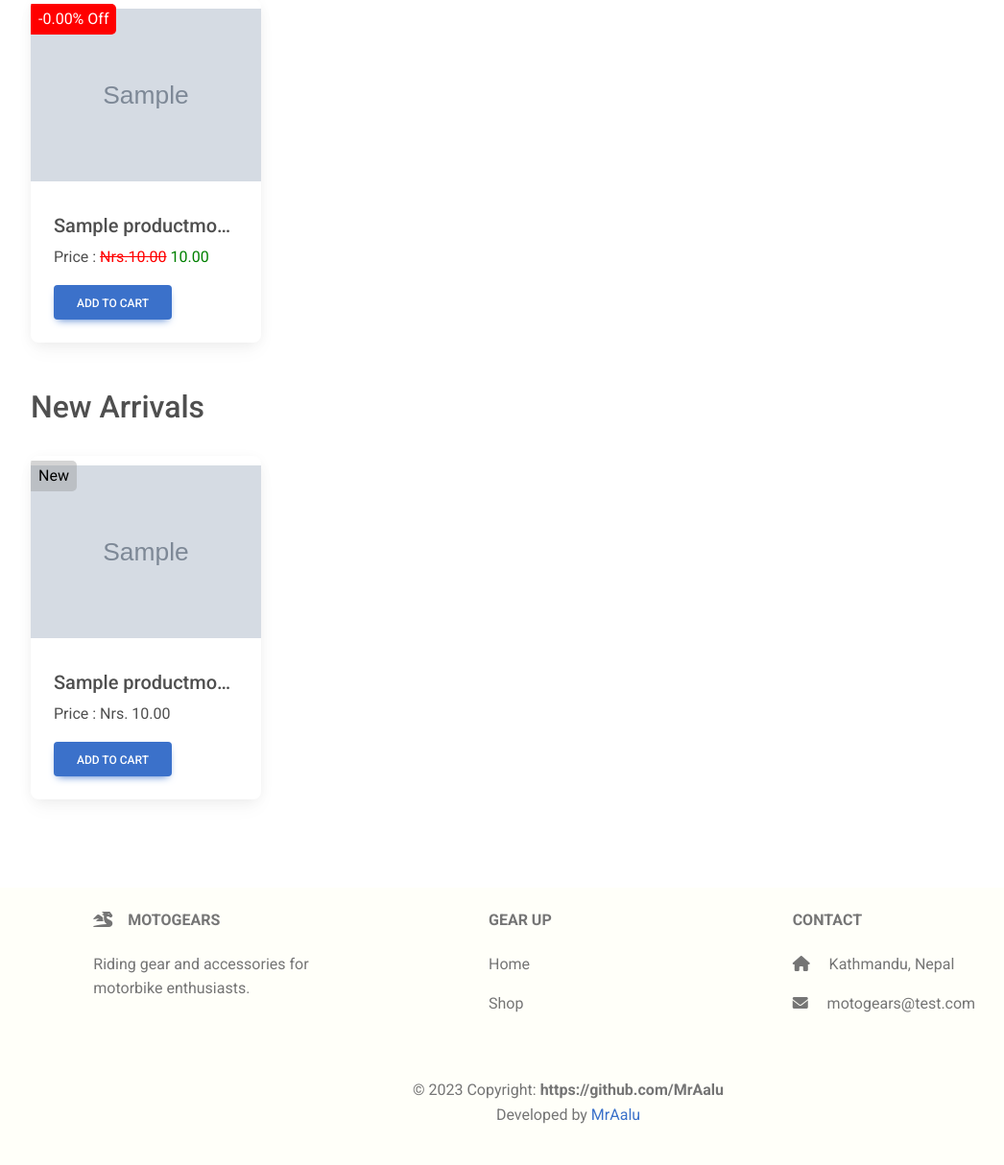
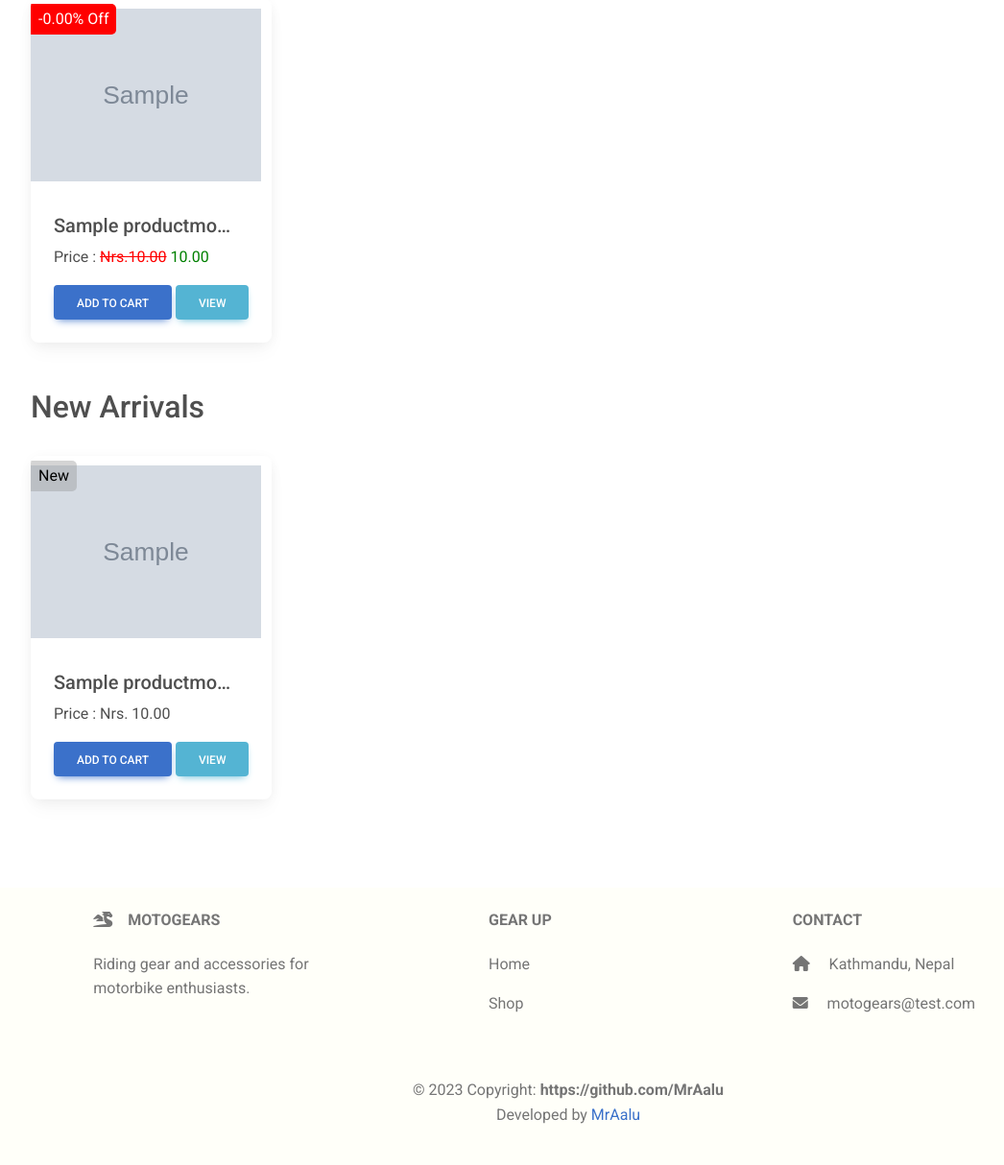
Before and after one commit to MrAalu/Django_Fullstack_Ecommerce_MotoGears, a Django app: page / in a window 1280 px wide. Shown: the part 200-1414 px from the top of the page at 96% size, without its empty margins (48-1094 px from the left). Run offline with Django 4.2, Linux system fonts and the light colour scheme; tables that the repository leaves empty hold one stand-in row (values such as "Sample post"); grey boxes marked "Sample" are stand-in pictures; parts of the project's set-up code (start-up, migrations or seed data) failed here and were passed over; some libraries are stand-ins or nearby versions.

Commit message:
View Button added on Product listing

```diff
--- a/Notes.txt
+++ b/Notes.txt
@@ -1,12 +1,6 @@
 Todo  : Navbar middle ma Search functionality where after search display products in '/search'
 
 Todo  : Cart page ma Qty inc/dec garda backend ma update too,handle inc/dec button spam using Concurrent Req handling in backend (Hint : Atomic transaction)
-
-
-TODO : if user added item A to cart with salePrice 5000, and now the sale price is gone and original price is 6000 then update all the carts with original price or new sale price- HINT : Signals can be used
-Note : cart price can be original_price or sale_price .
-
-
 
 Pages :
 1 HOME
--- a/home/templates/home/discount_products.html
+++ b/home/templates/home/discount_products.html
@@ -27,6 +27,7 @@
                 <button class="btn btn-primary btn-dark disabled">Out of Stock</button>
               {% else %}
                 <button class="btn btn-primary addtocartbtns" data-product-id="{{ discount_product.id }}">Add to Cart</button>
+                <a href="{% url 'view_product' discount_product.id %}" class="btn btn-info">View</a>
                 <div class="info-message" id="infoMessage"></div>
               {% endif %}
             </div>
--- a/home/templates/home/newarrivals_products.html
+++ b/home/templates/home/newarrivals_products.html
@@ -31,6 +31,7 @@
                 <button class="btn btn-primary btn-dark disabled">Out of Stock</button>
               {% else %}
                 <button class="btn btn-primary addtocartbtns" data-product-id="{{ new_product.id }}">Add to Cart</button>
+                <a href="{% url 'view_product' new_product.id %}" class="btn btn-info">View</a>
                 <div class="info-message" id="infoMessage"></div>
               {% endif %}
             </div>
```
